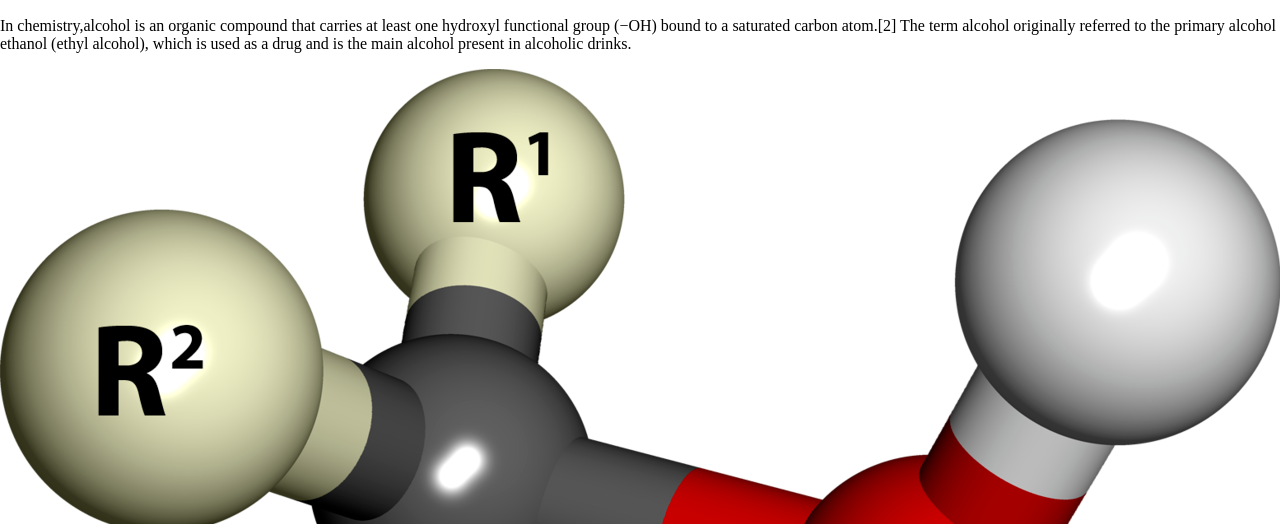
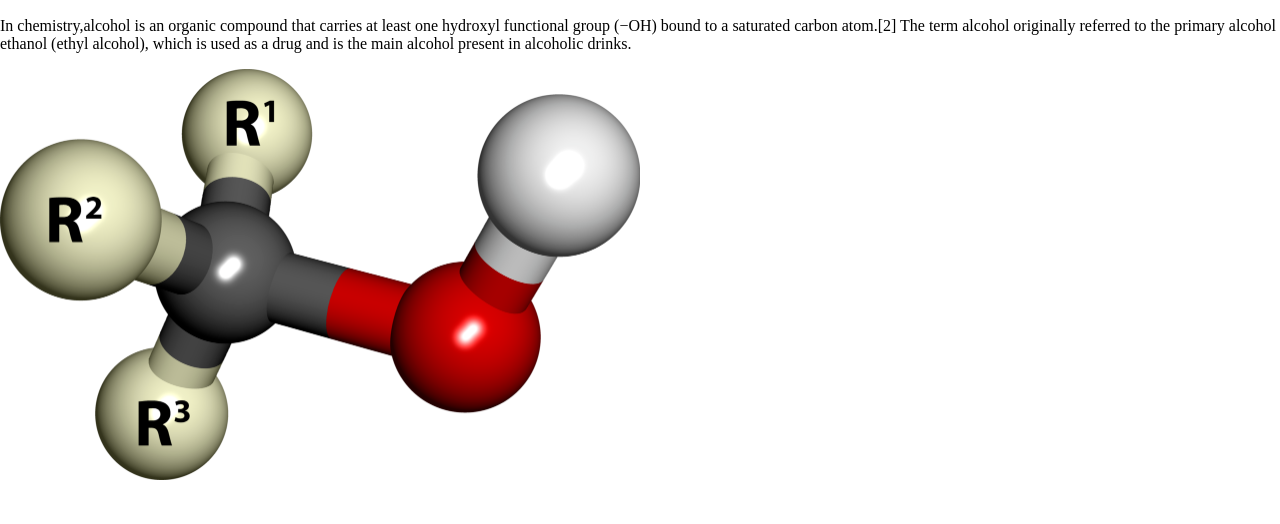
Before and after one commit to tmania7/tosundal, a plain HTML site: page index.html in a window 1280 px wide. Shown: the part 276-800 px from the top of the page. Drawn offline with nearby package versions, Linux system fonts and the light colour scheme.

Commit message:
Add files via upload

```diff
--- a/index.html
+++ b/index.html
@@ -39,7 +39,7 @@
 
   <h2>Alcohol</h2>
   <p> In chemistry,<a href="https://en.wikipedia.org/wiki/Alcohol" title="Alcohol specification">alcohol</a> is an organic compound that carries at least one hydroxyl functional group (−OH) bound to a saturated carbon atom.[2] The term alcohol originally referred to the primary alcohol ethanol (ethyl alcohol), which is used as a drug and is the main alcohol present in alcoholic drinks. </p>
-  <img src="Alcohol.png" width="100%">
+  <img src="Alcohol.png" width="50%">
 
 </body>
 </html>
```
